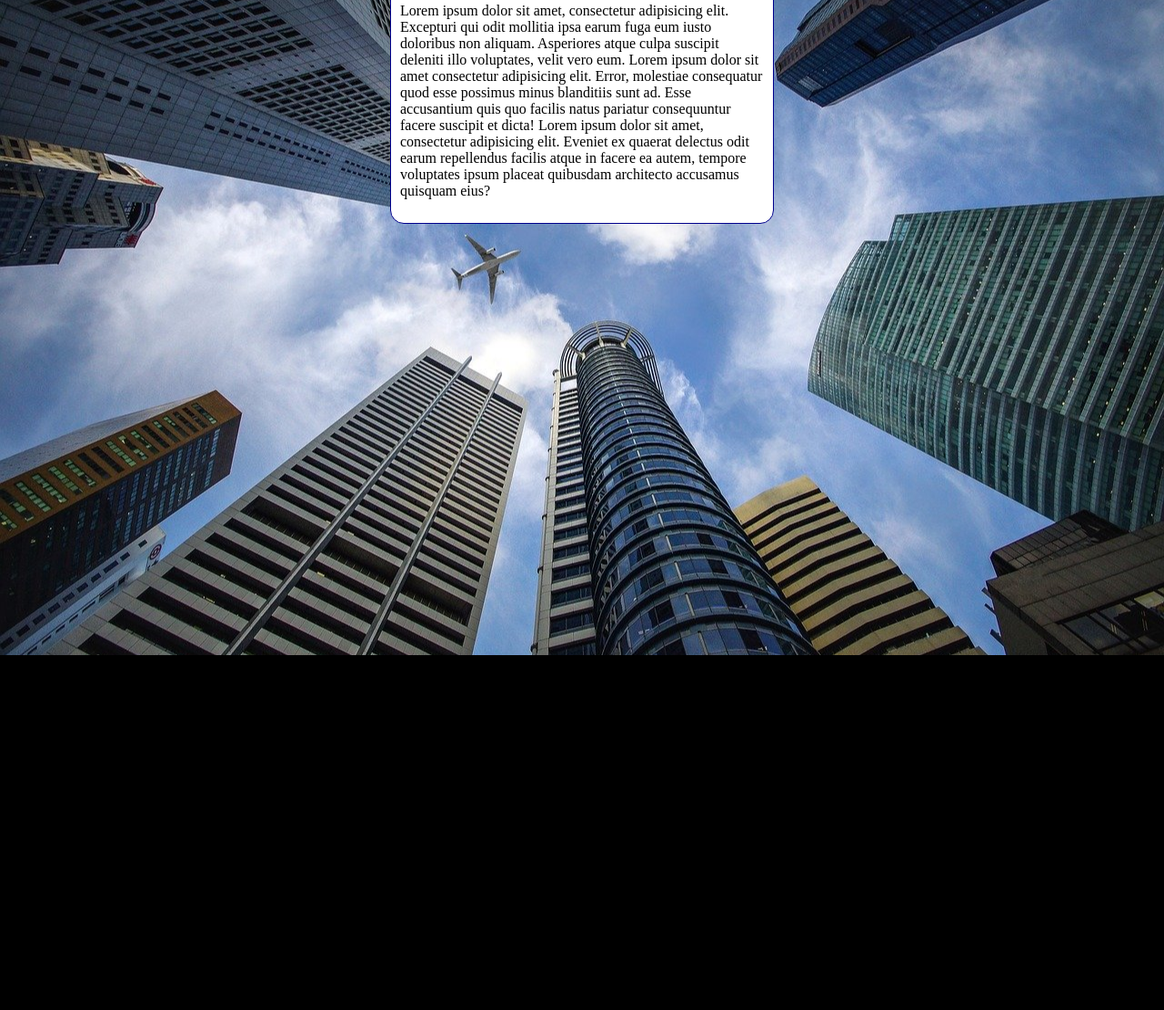
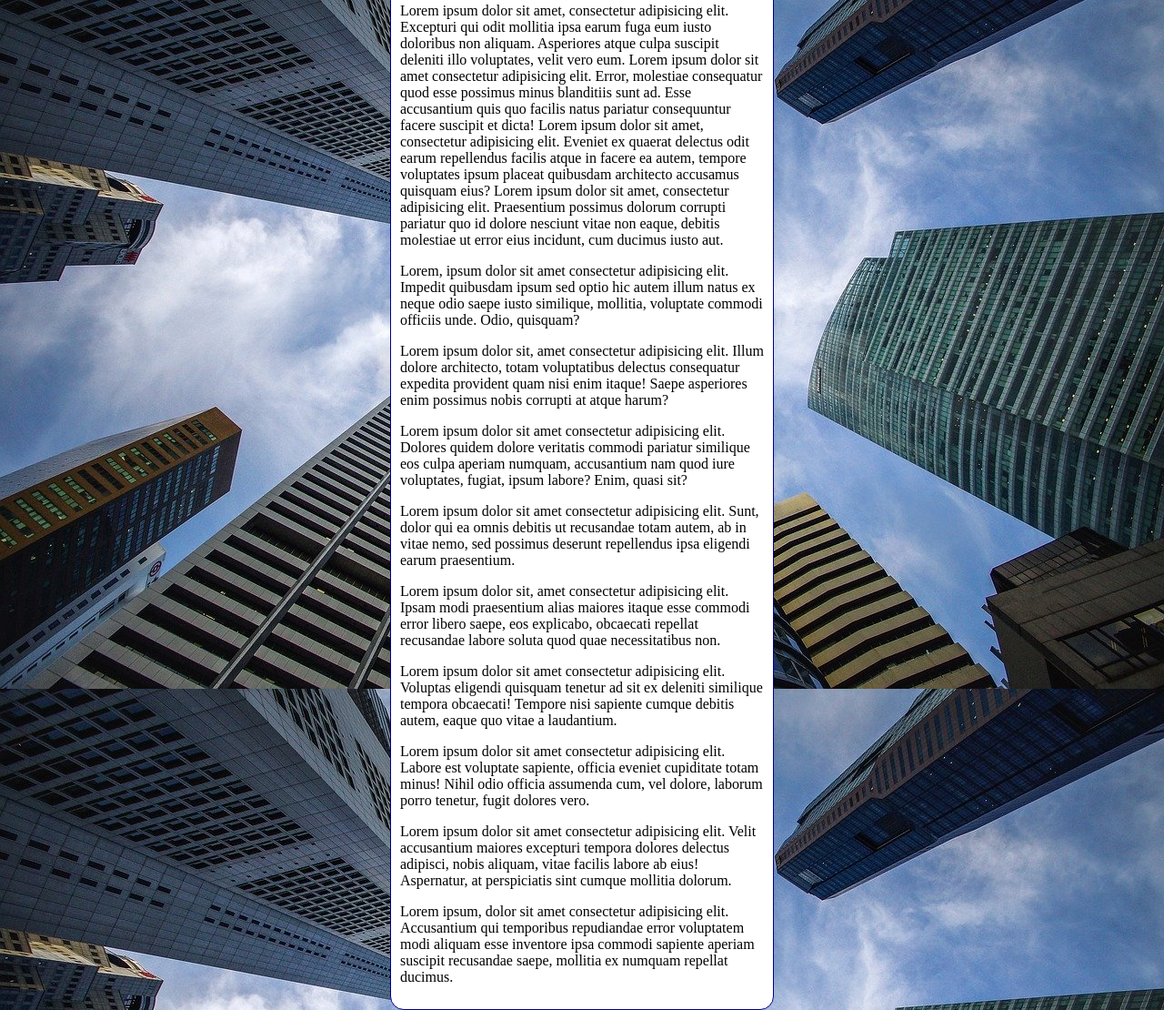
Before and after one commit to AmiltonRocha/Html-css, a plain HTML site: page exercicios/ex022/fundo005.html in a window 1280 px wide. Shown: the part 96-1206 px from the top of the page at 91% size. Before the commit the page ends 816 px from the top, so only its background shows below. Drawn offline with Linux system fonts and the light colour scheme.

Commit message:
atualização do exercicio 22

```diff
--- a/exercicios/ex022/fundo005.html
+++ b/exercicios/ex022/fundo005.html
@@ -3,7 +3,7 @@
 <head>
     <meta charset="UTF-8">
     <meta name="viewport" content="width=device-width, initial-scale=1.0">
-    <title>document</title>
+    <title>fundo fixo de tela</title>
     <style>
         body{
             height: 100vh;
@@ -12,10 +12,11 @@
             background-position: center center;
             background-repeat: no-repeat;
             background-size:cover;
+            background-attachment: fixed;
         }
         main{
             background-color: white;
-            width: 400px;
+            max-width:400px ;
             padding: 10px;
             margin: auto;
             border:1px solid darkblue;
@@ -31,6 +32,18 @@
             Lorem ipsum dolor sit amet, consectetur adipisicing elit. Excepturi qui odit mollitia ipsa earum fuga eum iusto doloribus non aliquam. Asperiores atque culpa suscipit deleniti illo voluptates, velit vero eum.
             Lorem ipsum dolor sit amet consectetur adipisicing elit. Error, molestiae consequatur quod esse possimus minus blanditiis sunt ad. Esse accusantium quis quo facilis natus pariatur consequuntur facere suscipit et dicta!
             Lorem ipsum dolor sit amet, consectetur adipisicing elit. Eveniet ex quaerat delectus odit earum repellendus facilis atque in facere ea autem, tempore voluptates ipsum placeat quibusdam architecto accusamus quisquam eius?
+            Lorem ipsum dolor sit amet, consectetur adipisicing elit. Praesentium possimus dolorum corrupti pariatur quo id dolore nesciunt vitae non eaque, debitis molestiae ut error eius incidunt, cum ducimus iusto aut.
+            <p>Lorem, ipsum dolor sit amet consectetur adipisicing elit. Impedit quibusdam ipsum sed optio hic autem illum natus ex neque odio saepe iusto similique, mollitia, voluptate commodi officiis unde. Odio, quisquam?</p>
+            Lorem ipsum dolor sit, amet consectetur adipisicing elit. Illum dolore architecto, totam voluptatibus delectus consequatur expedita provident quam nisi enim itaque! Saepe asperiores enim possimus nobis corrupti at atque harum?
+            <p>Lorem ipsum dolor sit amet consectetur adipisicing elit. Dolores quidem dolore veritatis commodi pariatur similique eos culpa aperiam numquam, accusantium nam quod iure voluptates, fugiat, ipsum labore? Enim, quasi sit?</p>
+            <p>Lorem ipsum dolor sit amet consectetur adipisicing elit. Sunt, dolor qui ea omnis debitis ut recusandae totam autem, ab in vitae nemo, sed possimus deserunt repellendus ipsa eligendi earum praesentium.</p>
+            <p>Lorem ipsum dolor sit, amet consectetur adipisicing elit. Ipsam modi praesentium alias maiores itaque esse commodi error libero saepe, eos explicabo, obcaecati repellat recusandae labore soluta quod quae necessitatibus non.</p>
+            <p>Lorem ipsum dolor sit amet consectetur adipisicing elit. Voluptas eligendi quisquam tenetur ad sit ex deleniti similique tempora obcaecati! Tempore nisi sapiente cumque debitis autem, eaque quo vitae a laudantium.</p>
+            <p>Lorem ipsum dolor sit amet consectetur adipisicing elit. Labore est voluptate sapiente, officia eveniet cupiditate totam minus! Nihil odio officia assumenda cum, vel dolore, laborum porro tenetur, fugit dolores vero.
+
+            </p>
+            <p>Lorem ipsum dolor sit amet consectetur adipisicing elit. Velit accusantium maiores excepturi tempora dolores delectus adipisci, nobis aliquam, vitae facilis labore ab eius! Aspernatur, at perspiciatis sint cumque mollitia dolorum.</p>
+            <p>Lorem ipsum, dolor sit amet consectetur adipisicing elit. Accusantium qui temporibus repudiandae error voluptatem modi aliquam esse inventore ipsa commodi sapiente aperiam suscipit recusandae saepe, mollitia ex numquam repellat ducimus.</p>
         </p>
     </main>
 
```
